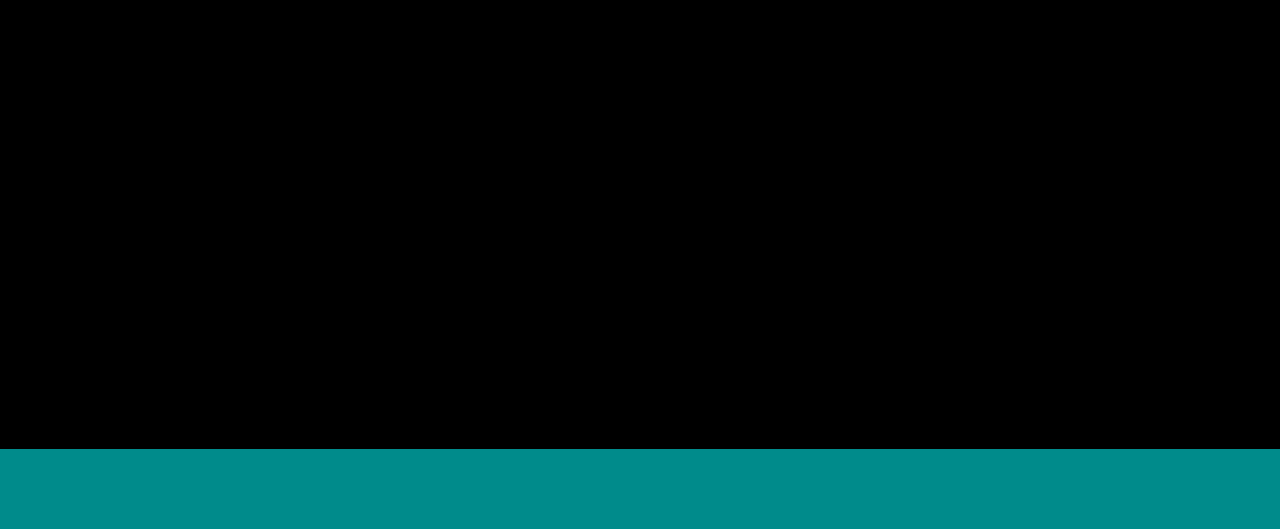
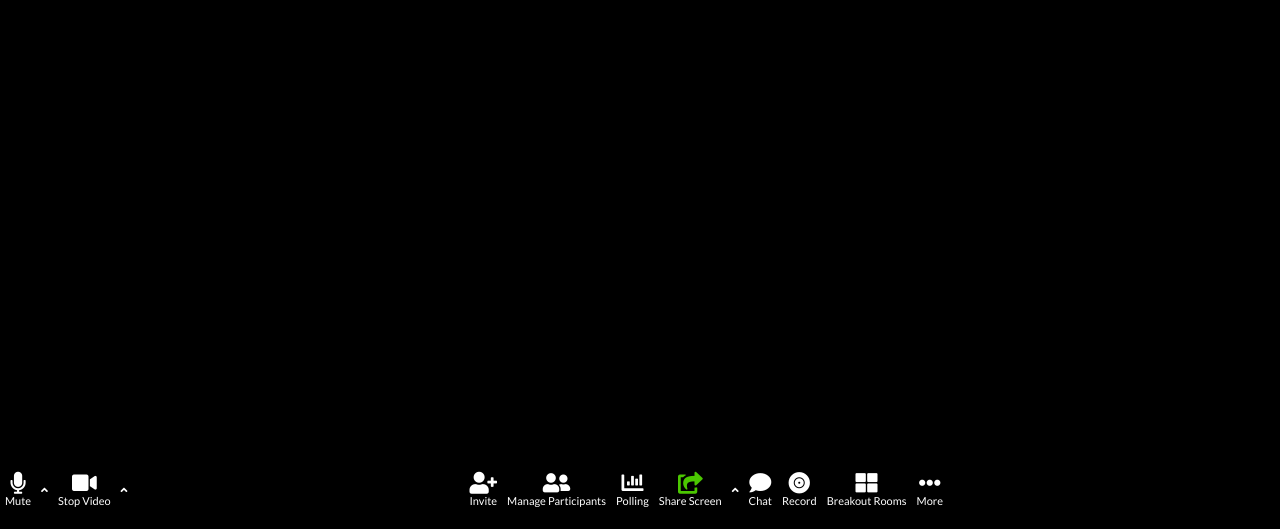
Before and after one commit to 8Balu8/html-css-zoom, a plain HTML site: page index.html in a window 1280 px wide. Shown: the part 271-800 px from the top of the page. Drawn offline with Linux system fonts and the light colour scheme.

Commit message:
footer features

```diff
--- a/css/style.css
+++ b/css/style.css
@@ -20,6 +20,7 @@ body {
 }
 img {
     width: 100%;
+    display: block;
 }
 
 /* HEADER */
@@ -73,19 +74,30 @@ main {
     margin: 5px;
 }
 .speaker-name {
-    position: absolute;
     background-color: rgba(0, 0, 0, 0.5);
     color: white;
     font-size: 12px;
+    position: absolute;
     bottom: 3%;
     left: 1%;
 }
 
 /* FOOTER */
-.footer-options {
+footer {
+    height: 80px;
     width: 100%;
-    height: 80px;
-
-    /* TEST */
-    background-color: darkcyan;
+    justify-content: space-between;
+    align-items: center;
+    color: white;
+    font-size: 11px;
 }
+.videosound, .features {
+    align-items: center;
+}
+.footer-icon {
+    padding: 0 5px;
+    text-align: center;
+}
+.features .footer-icon:nth-child(4) i {
+    color: #4bc701;
+}
--- a/index.html
+++ b/index.html
@@ -295,41 +295,86 @@
                     Pinco Pallo
                 </div>
             </div>
-
-
-
-
-
-
-
-
-
-
-
-
-
-
-
-
-
-
-
-
-
         </div>
     </main>
     <!-- End Main -->
 
     <!-- Footer -->
-    <footer>
-        <div class="footer-options">
-            <div class="microphone"></div>
-            <div class="video"></div>
-            <div class="features">
+    <footer class="flex">
+        <div class="videosound flex">
+            <div class="footer-icon">
+                <div>
+                    <i class="fas fa-microphone fa-2x" aria-hidden="true"></i>
+                </div>
+                Mute
+            </div>
+            <div class="footer-icon">
+                <i class="fas fa-angle-up" aria-hidden="true"></i>
+            </div>
+            <div class="footer-icon">
+                <div>
+                    <i class="fas fa-video fa-2x" aria-hidden="true"></i>
+                </div>
+                Stop Video
+            </div>
+            <div class="footer-icon">
+                <i class="fas fa-angle-up" aria-hidden="true"></i>
+            </div>
+        </div>
 
+        <div class="features flex">
+            <div class="footer-icon">
+                <div>
+                    <i class="fas fa-user-plus fa-2x" aria-hidden="true"></i>
+                </div>
+                Invite
             </div>
-            <div class="End"></div>
+            <div class="footer-icon">
+                <div>
+                    <i class="fas fa-user-friends fa-2x" aria-hidden="true"></i>
+                </div>
+                Manage Participants
+            </div>
+            <div class="footer-icon">
+                <div>
+                    <i class="fas fa-chart-bar fa-2x" aria-hidden="true"></i>
+                </div>
+                Polling
+            </div>
+            <div class="footer-icon">
+                <div>
+                    <i class="fas fa-share-square fa-2x" aria-hidden="true"></i>
+                </div>
+                Share Screen
+            </div>
+            <div class="footer-icon"><i class="fas fa-angle-up" aria-hidden="true"></i></div>
+            <div class="footer-icon">
+                <div>
+                    <i class="fas fa-comment fa-2x" aria-hidden="true"></i>
+                </div>
+                Chat
+            </div>
+            <div class="footer-icon">
+                <div>
+                    <i class="fas fa-record-vinyl fa-2x" aria-hidden="true"></i>
+                </div>
+                Record
+            </div>
+            <div class="footer-icon">
+                <div>
+                    <i class="fas fa-th-large fa-2x" aria-hidden="true"></i>
+                </div>
+                Breakout Rooms
+            </div>
+            <div class="footer-icon">
+                <div>
+                    <i class="fas fa-ellipsis-h fa-2x" aria-hidden="true"></i>
+                </div>
+                More
+            </div>
         </div>
+
+        <div class="End"></div>
     </footer>
     <!-- End Footer -->
 </body>
```
